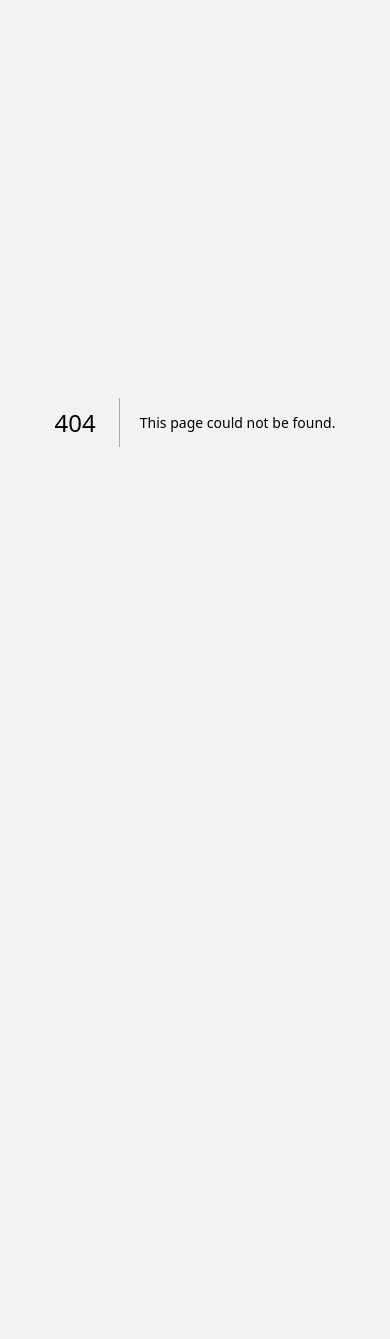
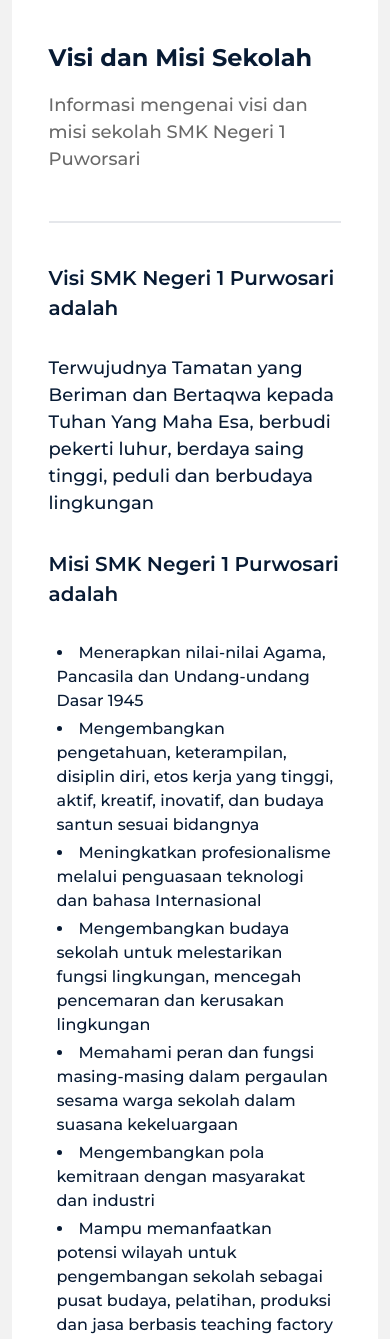
Before and after one commit to andranovia/smknusa-frontend, a Next.js app: page /profile/vision-mision in a window 390 px wide. Before the commit this address had no page. Shown: the top 1339 px of the page. Before the commit the page ends 844 px from the top, so only its background shows below. Built offline with nearby package versions, Linux system fonts and the light colour scheme.

Commit message:
feat: Adding vision and mission page, and adding mobile responsive for overall profile page.

```diff
--- a/src/app/profile/history/page.tsx
+++ b/src/app/profile/history/page.tsx
@@ -3,10 +3,10 @@
 
 const ProfileHistory = () => {
   return (
-    <div className="w-full pt-24 px-3 rounded-[10px]">
+    <div className="w-full lg:pt-24 px-3 rounded-[10px] text-[#081B34]">
       <div className="relative  bg-white flex flex-col items-center  pt-10 pb-20">
-        <div className="flex flex-col items-center gap-4  w-2/3 text-center">
-          <h1 className="font-[700] text-[46px] text-[#081B34]">
+        <div className="flex flex-col lg:items-center gap-4 w-[80%] lg:w-2/3 lg:text-center">
+          <h1 className="font-[700] lg:text-[46px] text-[24px] ">
             Sejarah Berdirinya Sekolah
           </h1>
           <p className="font-[500] text-[18px] text-[#696969]">
--- a/src/app/profile/structure/page.tsx
+++ b/src/app/profile/structure/page.tsx
@@ -3,10 +3,10 @@
 
 const ProfileHistory = () => {
   return (
-    <div className="w-full pt-24 px-3 rounded-[10px]">
+    <div className="w-full lg:pt-24 px-3 rounded-[10px] text-[#081B34]">
       <div className="relative  bg-white flex flex-col items-center  pt-10 pb-20">
-        <div className="flex flex-col items-center gap-4  w-2/3 text-center">
-          <h1 className="font-[700] text-[46px] text-[#081B34]">
+        <div className="flex flex-col lg:items-center gap-4 w-[80%] lg:w-2/3 lg:text-center">
+          <h1 className="font-[700] lg:text-[46px] text-[24px] ">
             Struktur Organisasi Sekolah
           </h1>
           <p className="font-[500] text-[18px] text-[#696969]">
--- /dev/null
+++ b/src/app/profile/vision-mision/page.tsx
@@ -0,0 +1,113 @@
+import Image from "next/image";
+import React from "react";
+
+const ProfileHistory = () => {
+  return (
+    <div className="w-full lg:pt-24 px-3 rounded-[10px] text-[#081B34]">
+      <div className="relative  bg-white flex flex-col items-center  pt-10 pb-20">
+        <div className="flex flex-col lg:items-center gap-4 w-[80%] lg:w-2/3 lg:text-center">
+          <h1 className="font-[700] lg:text-[46px] text-[24px] ">
+            Visi dan Misi Sekolah
+          </h1>
+          <p className="font-[500] text-[18px] text-[#696969]">
+            Informasi mengenai visi dan misi sekolah SMK Negeri 1 Puworsari
+          </p>
+          <hr className="w-full border mt-8" />
+        </div>
+        <div className="flex flex-col items-start gap-8 mt-10  w-[80%]">
+          <h2 className="font-[600] text-[20px] lg:text-[24px]">
+            Visi SMK Negeri 1 Purwosari adalah
+          </h2>
+          <p className="font-[500] text-[18px]">
+            Terwujudnya Tamatan yang Beriman dan Bertaqwa kepada Tuhan Yang Maha
+            Esa, berbudi pekerti luhur, berdaya saing tinggi, peduli dan
+            berbudaya lingkungan
+          </p>
+          <h2 className="font-[600] text-[20px] lg:text-[24px]">
+            Misi SMK Negeri 1 Purwosari adalah
+          </h2>
+          <ul className="font-[500] lg:text-[18px] flex flex-col gap-1 list-disc list-inside mx-2">
+            <li>
+              Menerapkan nilai-nilai Agama, Pancasila dan Undang-undang Dasar
+              1945
+            </li>
+            <li>
+              Mengembangkan pengetahuan, keterampilan, disiplin diri, etos kerja
+              yang tinggi, aktif, kreatif, inovatif, dan budaya santun sesuai
+              bidangnya
+            </li>
+            <li>
+              Meningkatkan profesionalisme melalui penguasaan teknologi dan
+              bahasa Internasional
+            </li>
+            <li>
+              Mengembangkan budaya sekolah untuk melestarikan fungsi lingkungan,
+              mencegah pencemaran dan kerusakan lingkungan
+            </li>
+            <li>
+              Memahami peran dan fungsi masing-masing dalam pergaulan sesama
+              warga sekolah dalam suasana kekeluargaan
+            </li>
+            <li>Mengembangkan pola kemitraan dengan masyarakat dan industri</li>
+            <li>
+              Mampu memanfaatkan potensi wilayah untuk pengembangan sekolah
+              sebagai pusat budaya, pelatihan, produksi dan jasa berbasis
+              teaching factory dan pendidikan lingkungan hidup.
+            </li>
+          </ul>
+          <span>
+            <h2 className="font-[600] text-[20px] lg:text-[24px]">Motto</h2>
+            <p className="font-[500] text-[18px]">
+              SMK Negeri 1 Purwosari memiliki motto yakni, “AKTIF, KREATIF,
+              INOVATIF, PRESTASI” dan berikut ini adalah penjabarannya:
+            </p>
+          </span>
+          <ul className="font-[500] lg:text-[18px] flex flex-col gap-1 list-disc list-inside mx-2">
+            <li>Aktif : Giat bekerja, giat berusaha</li>
+            <li>
+              Kreatif : Memiliki daya cipta, memiliki kemampuan untuk
+              menciptakan
+            </li>
+            <li>
+              Inovatif : Bersifat pembaruan yang berbeda dengan yang sudah ada
+            </li>
+            <li>
+              Prestasi : hasil yang telah di capai(yang telah di kerjakan)
+            </li>
+          </ul>
+          <h2 className="font-[600] text-[20px] lg:text-[24px]">
+            Tujuan Sekolah
+          </h2>
+          <ul className="font-[500] lg:text-[18px] flex flex-col gap-1 list-disc list-inside mx-2">
+            <li>
+              Menghasilkan lulusan yang kompeten dan bersetifikasi serta mampu
+              berproduksi
+            </li>
+            <li>Meningkatkan kualitas proses belajar mengajar</li>
+            <li>
+              Menyiapkan peserta didik agar mampu mengembangkan sikap
+              profesional, mampu beradaptasi di lingkungan kerja, gigih dalam
+              berkompetisi, berdisiplin dan ulet serta mampu bersaing di
+              ERAGLOBALISASI
+            </li>
+            <li>
+              Meningkatkan kepuasan masyarakat untuk memperoleh layanan
+              pendidikan dan pelatihan kejuruan sesuai program keahlian
+            </li>
+            <li>
+              Konsistensi pelaksanaan aktifitas, kendali mutu dan jaminan mutu
+              sekolah
+            </li>
+            <li>Meningkatkan kesejahteraan warga sekolah</li>
+            <li>
+              Meningkatkan kualitas komunikasi Internasional dengan bahasa
+              Internasional
+            </li>
+          </ul>
+        </div>
+      </div>
+    </div>
+  );
+};
+
+export default ProfileHistory;
--- a/src/app/profile/welcome-speech/page.tsx
+++ b/src/app/profile/welcome-speech/page.tsx
@@ -3,10 +3,10 @@
 
 const ProfileHistory = () => {
   return (
-    <div className="w-full pt-24 px-3 rounded-[10px]">
+    <div className="w-full lg:pt-24 px-3 rounded-[10px] text-[#081B34]">
       <div className="relative  bg-white flex flex-col items-center  pt-10 pb-20">
-        <div className="flex flex-col items-center gap-4  w-2/3 text-center">
-          <h1 className="font-[700] text-[46px] text-[#081B34]">
+        <div className="flex flex-col lg:items-center gap-4 w-[80%]  lg:w-2/3 lg:text-center">
+          <h1 className="font-[700] lg:text-[46px] text-[24px] ">
             Sejarah Berdirinya Sekolah
           </h1>
           <p className="font-[500] text-[18px] text-[#696969]">
@@ -15,7 +15,7 @@
           </p>
           <hr className="w-full border mt-8" />
         </div>
-        <div className="flex flex-col items-center gap-20  w-[80%]">
+        <div className="flex flex-col items-center gap-10 lg:gap-20  w-[80%]">
           <Image
             src={"/assets/profile/welcome-speech/profile-welcome-speech.png"}
             alt=""
--- a/src/components/navigation/navigation-item.tsx
+++ b/src/components/navigation/navigation-item.tsx
@@ -37,7 +37,7 @@
         text: "Visi dan Misi",
         description: "Berisi sambutan resmi dari kepala sekolah",
         icon: "/assets/nav-dropdown-icon/profile/visi-misi.svg",
-        linkRef: "/profile/welcome-speech",
+        linkRef: "/profile/vision-mision",
       },
     },
     {
```
